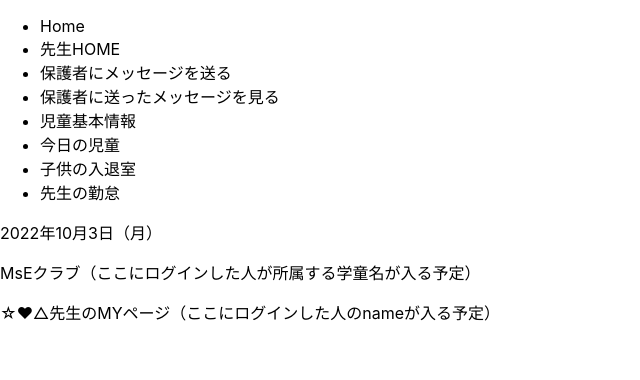
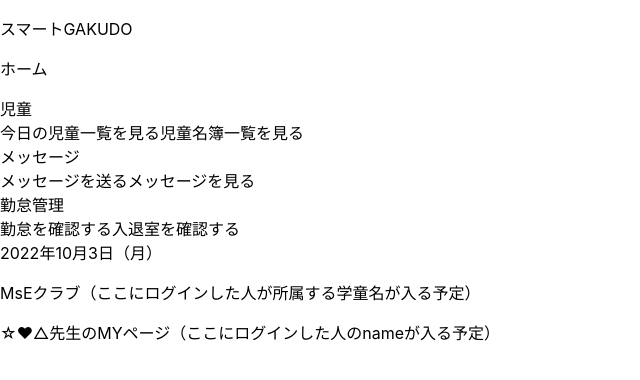
Before and after one commit to hidamari-kaihatu/aikon-app, a Next.js app in the folder app-next/next/: page /teachers/teacher-layout in a window 1280 px wide. Shown: the top 380 px of the page, without its empty margins (0-640 px from the left). Built offline with nearby package versions, Linux system fonts and the light colour scheme.

Commit message:
先生のヘッダーを修正

```diff
--- a/app-next/next/pages/teachers/teacher-header.tsx
+++ b/app-next/next/pages/teachers/teacher-header.tsx
@@ -2,47 +2,42 @@ import Link from 'next/link';
 
 export default function Header() {
   return (
-    <ul>
-      <li>
-        <Link href="/">
-          <a>Home</a>
+    <>
+        <div className='adminleft'>
+      <p className='smagaku'>スマートGAKUDO</p>
+      <Link href="/teachers/teacher-mypage">
+          <a className='home'>ホーム</a>
         </Link>
-      </li>
-      <li>
-        <Link href="/teachers/teacher-mypage">
-          <a>先生HOME</a>
+        <p className='adminhomeborder'></p>
+        <div className='zidou'>児童</div>
+        <Link href="/teachers/teacher-todayKids">
+          <a className='a1'>今日の児童一覧を見る</a>
         </Link>
-      </li>
-      <li>
+
+        <Link href="/teachers/teacher-kidsinfo">
+          <a className='a2'>児童名簿一覧を見る</a>
+        </Link>
+
+        <div className='msg'>メッセージ</div>
+
         <Link href="/teachers/teacher-sendMsg">
-          <a>保護者にメッセージを送る</a>
+          <a className='a3'>メッセージを送る</a>
         </Link>
-      </li>
-      <li>
+
         <Link href="/teachers/teacher-msgList">
-          <a>保護者に送ったメッセージを見る</a>
+          <a className='a4'>メッセージを見る</a>
         </Link>
-      </li>
-      <li>
-        <Link href="/teachers/teacher-kidsinfo">
-          <a>児童基本情報</a>
+
+        <div className='inout'>勤怠管理</div>
+
+        <Link href="/teachers/teacher-teacherInOut">
+          <a className='a5'>勤怠を確認する</a>
         </Link>
-      </li>
-      <li>
-        <Link href="/teachers/teacher-todayKids">
-          <a>今日の児童</a>
+
+        <Link href="/teachers/teacher-childInOut">
+          <a className='a6'>入退室を確認する</a>
         </Link>
-      </li>
-      <li>
-        <Link href="/teachers/teacher-childInOut">
-          <a>子供の入退室</a>
-        </Link>
-      </li>
-      <li>
-        <Link href="/teachers/teacher-teacherInOut">
-          <a>先生の勤怠</a>
-        </Link>
-      </li>
-    </ul>
+        </div>
+    </>
   );
 }
```
